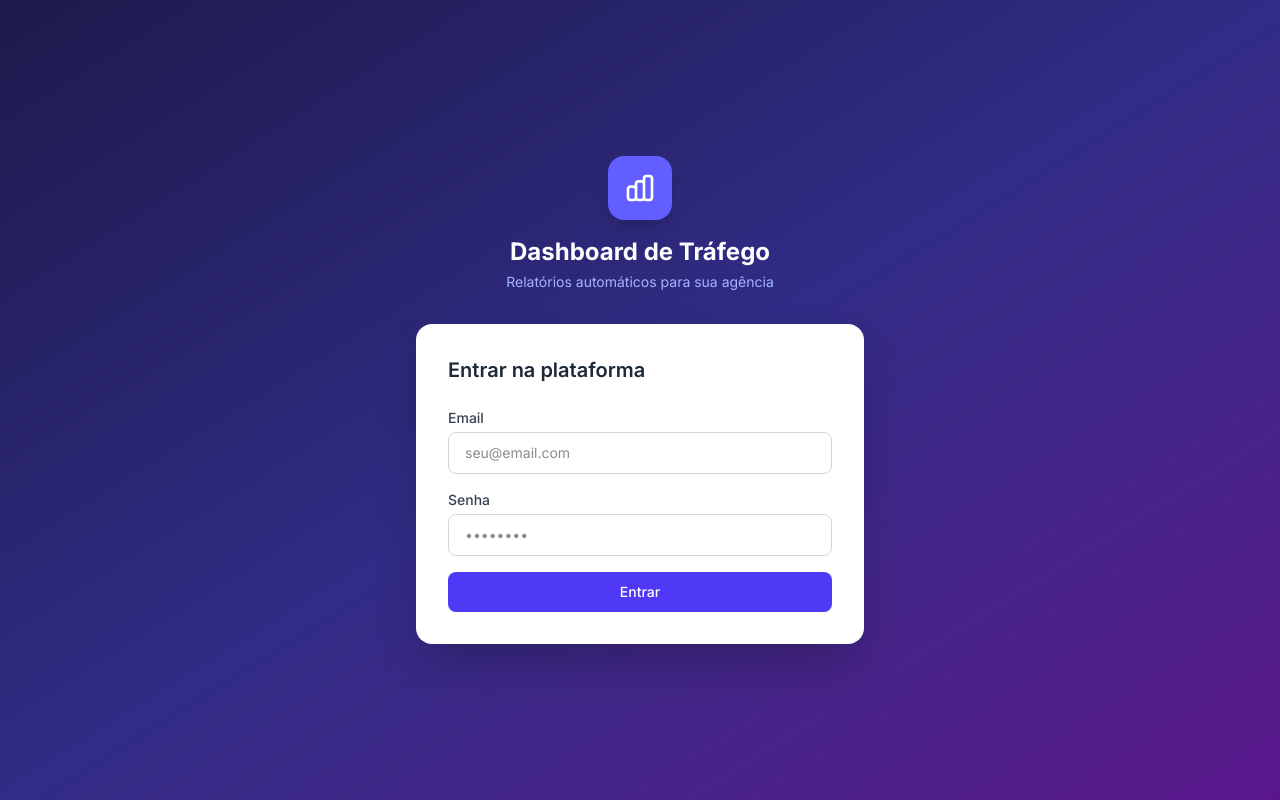
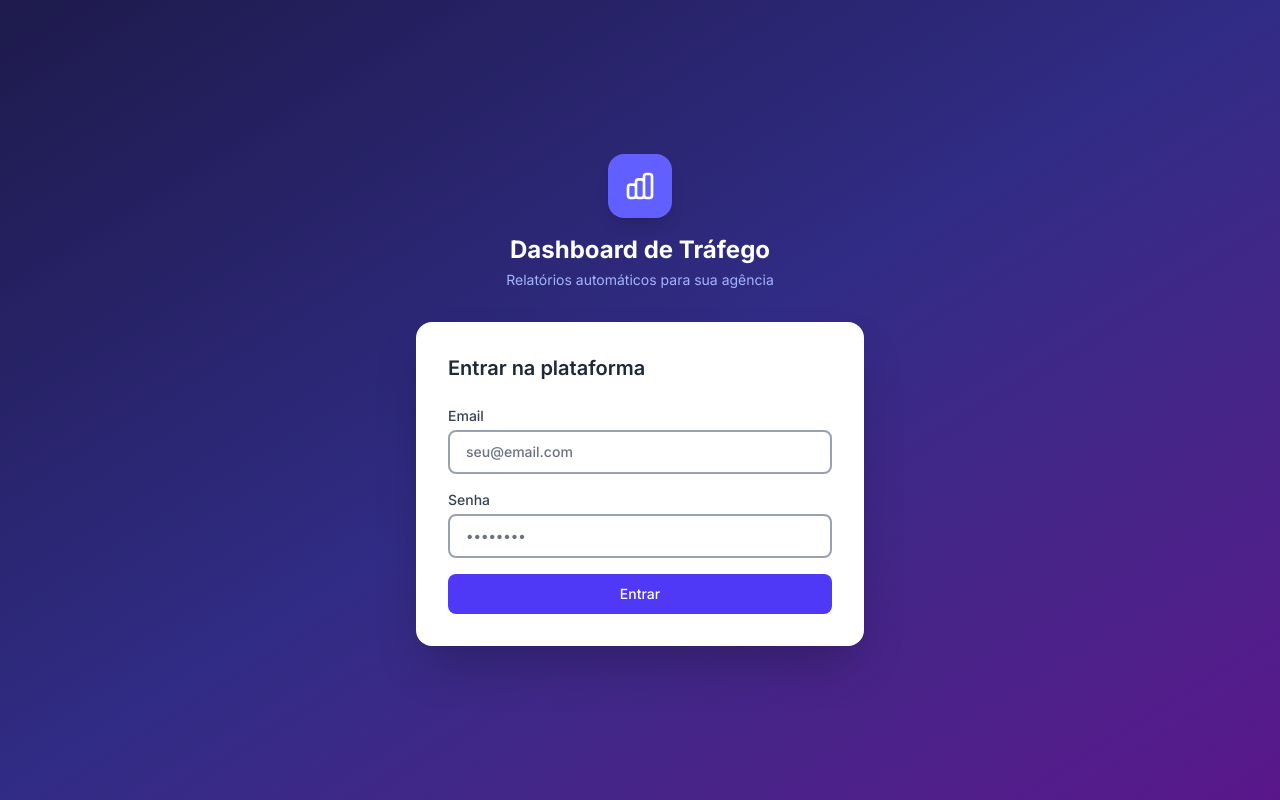
Before and after one commit to viniciusNexosgroup-glitch/Dashboard-relatorios, a Next.js app: page /login in a window 1280 px wide. Built offline with nearby package versions, Linux system fonts and the light colour scheme.

Commit message:
Melhora contraste dos inputs da tela de login

```diff
--- a/app/(auth)/login/page.tsx
+++ b/app/(auth)/login/page.tsx
@@ -62,7 +62,7 @@ export default function LoginPage() {
                 value={email}
                 onChange={(e) => setEmail(e.target.value)}
                 required
-                className="w-full px-4 py-2.5 border border-gray-300 rounded-lg text-sm focus:outline-none focus:ring-2 focus:ring-indigo-500 focus:border-transparent"
+                className="w-full px-4 py-2.5 border-2 border-gray-400 rounded-lg text-sm font-medium text-gray-900 placeholder:text-gray-500 focus:outline-none focus:ring-2 focus:ring-indigo-500 focus:border-indigo-500"
                 placeholder="seu@email.com"
               />
             </div>
@@ -73,7 +73,7 @@ export default function LoginPage() {
                 value={password}
                 onChange={(e) => setPassword(e.target.value)}
                 required
-                className="w-full px-4 py-2.5 border border-gray-300 rounded-lg text-sm focus:outline-none focus:ring-2 focus:ring-indigo-500 focus:border-transparent"
+                className="w-full px-4 py-2.5 border-2 border-gray-400 rounded-lg text-sm font-medium text-gray-900 placeholder:text-gray-500 focus:outline-none focus:ring-2 focus:ring-indigo-500 focus:border-indigo-500"
                 placeholder="••••••••"
               />
             </div>
```
